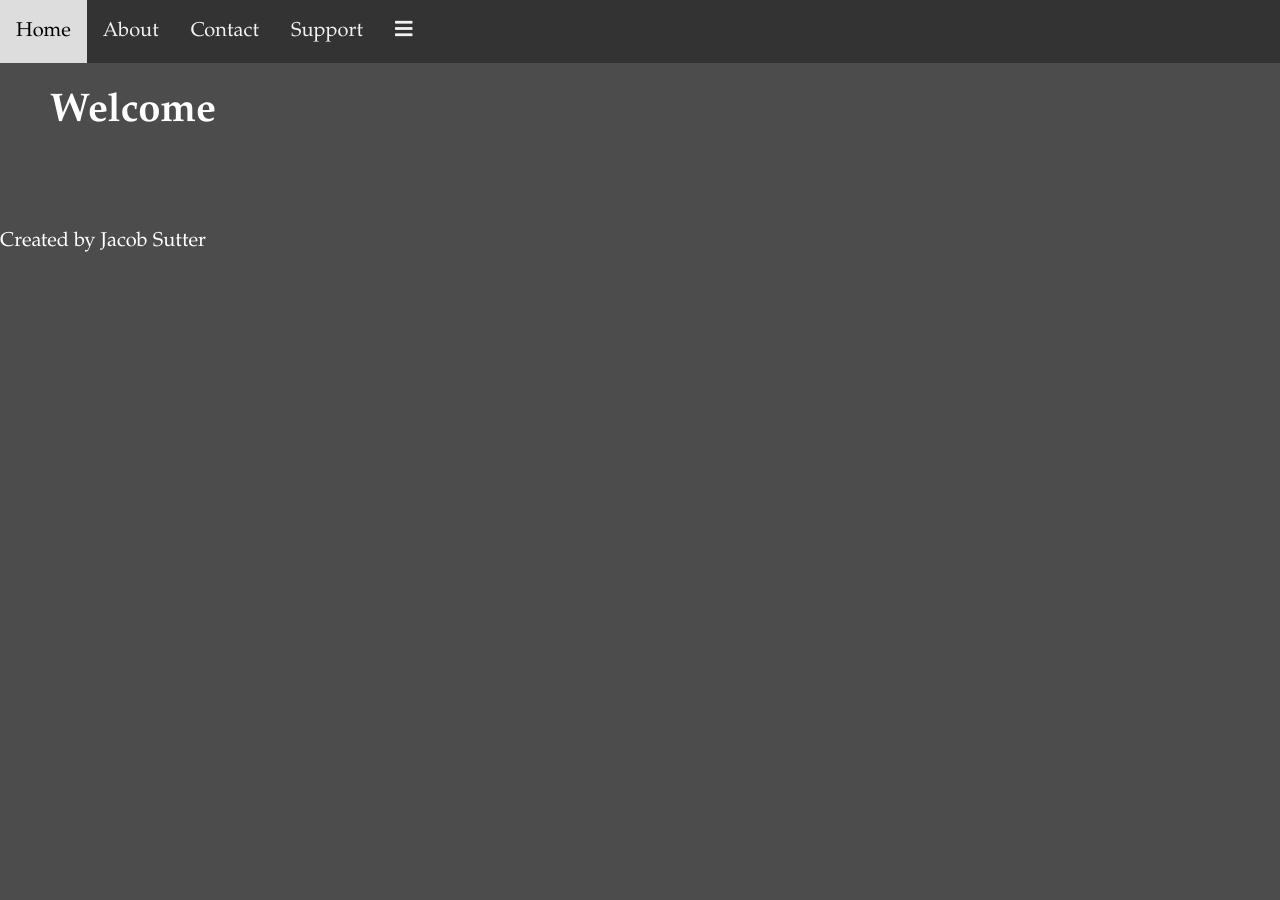
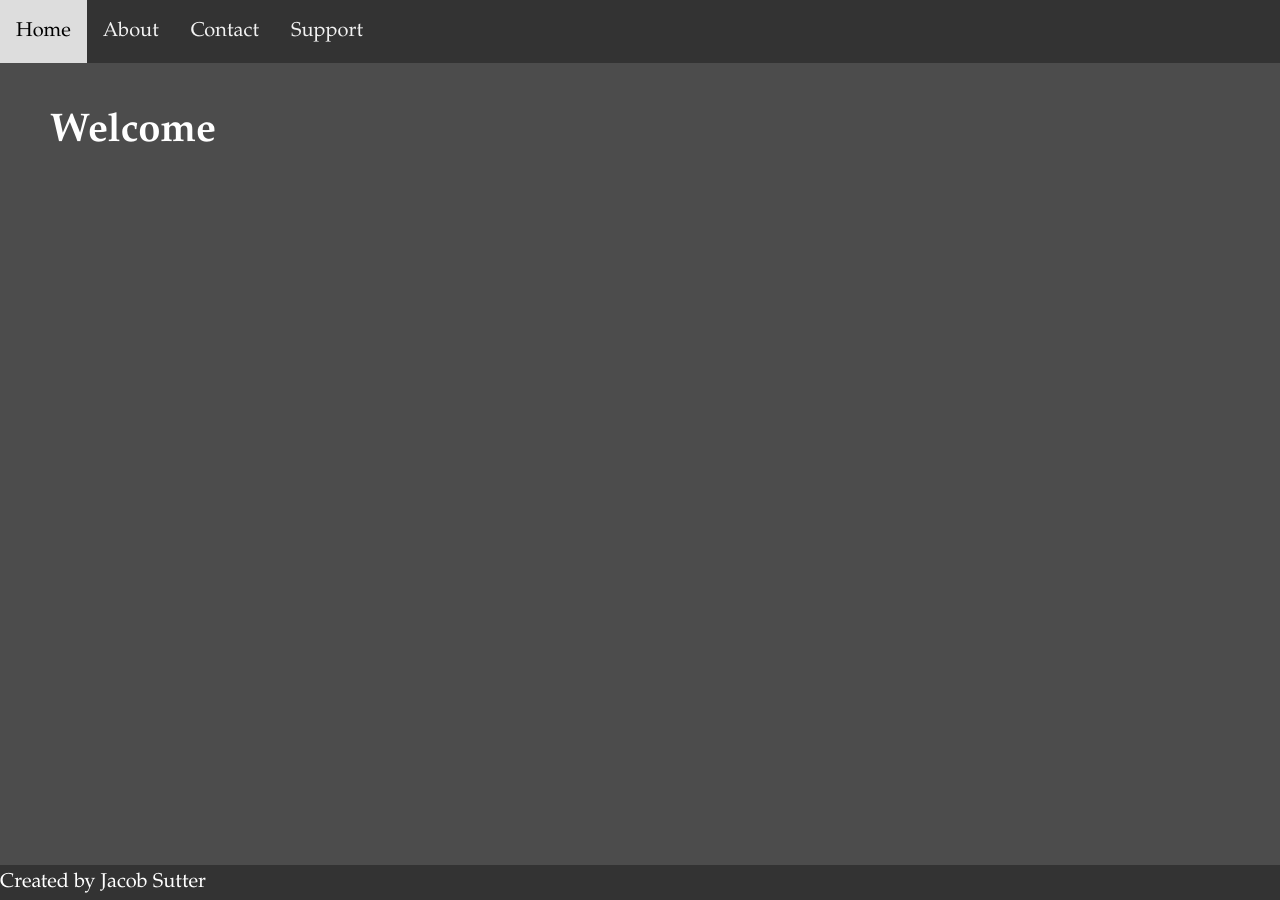
Before and after one commit to sutterj/jekylldark, a Jekyll site: the page built from index.html, in a window 1280 px wide. Built offline with Jekyll 4.4.1, drawn with Linux system fonts in a browser that asks for light colours; nearby versions of some CDN libraries.

Commit message:
Update jekylldark.scss

```diff
--- a/_sass/jekylldark.scss
+++ b/_sass/jekylldark.scss
@@ -21,62 +21,8 @@
   padding: 20px;
 }
 
-.site-nav {
-  background-color: #333;
-  position: fixed;
-  top: 0;
-  width: 100%;
-}
-
-.site-nav a {
-  color: #f2f2f2;
-  display: block;
-  float: left;
-  padding: 14px 16px;
-  text-align: center;
-  text-decoration: none;
-}
-
-.site-nav a:hover{
-  background-color: #ddd;
-  color: black;
-}
-
-.dropdown {
-  float: left;
-  overflow: hidden;
-}
-
-.dropdown:hover .dropdown-list {
-  display: block;
-}
-
-.dropdown-button {
-  color: #f2f2f2;
-  display: block;
-  float: left;
-  padding: 14px 16px;
-  text-align: center;
-  text-decoration: none;
-}
-
-.dropdown-list {
-  background-color: #f9f9f9;
-  display: none;
-  position: absolute;
-  z-index: 1;
-}
-
-.dropdown-list a {
-  color: black;
-  display: block;
-  float: none;
-  padding: 14px 16px;
-  text-align: left;
-  text-decoration: none;
-}
-
-.dropdown-list a:hover {
-  background-color: #ddd;
-  color: black;
-}
+@import
+  "components/layout",
+  "components/navbar",
+  "components/footer"
+;
```
